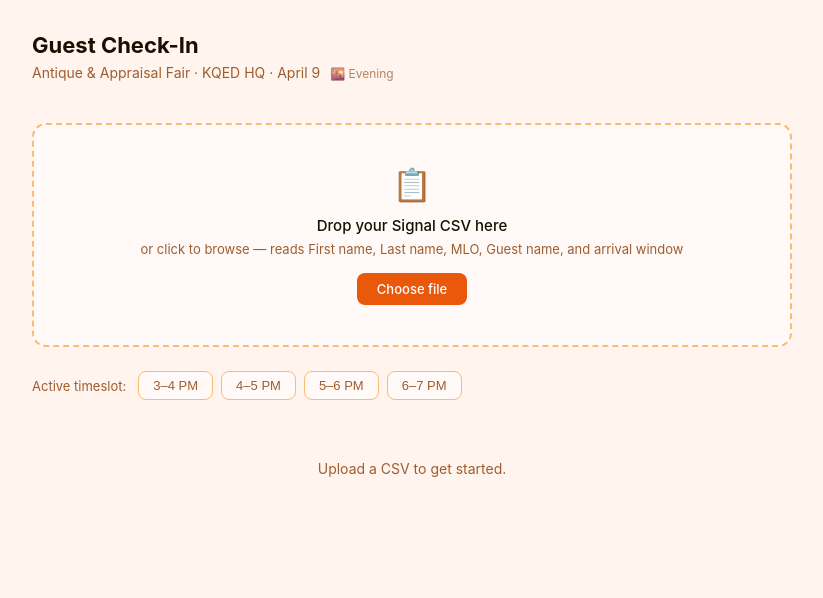
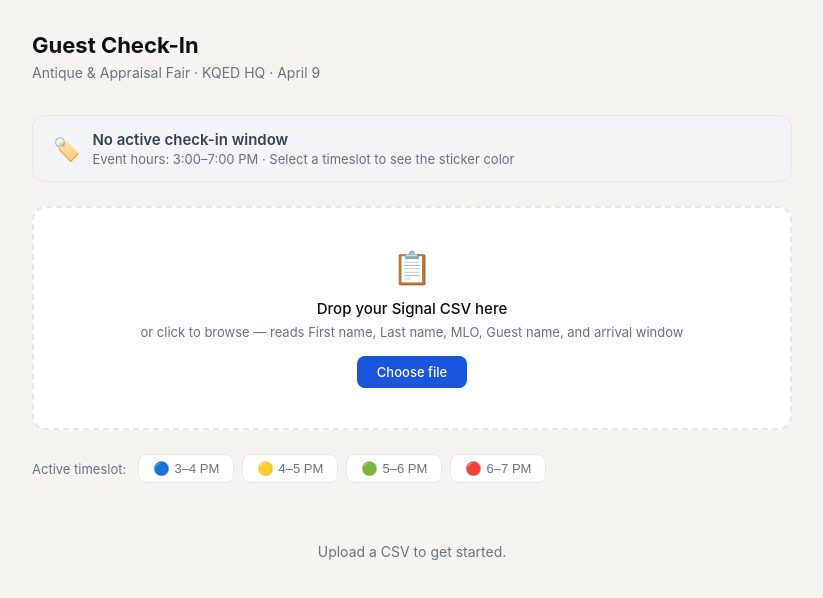
Before and after one commit to svbardell/guest-checkin, a React (Create React App) app: page / in a window 1280 px wide. Shown: the top 598 px of the page, without its empty margins (228-1051 px from the left). Built offline with nearby package versions, Linux system fonts and the light colour scheme.

Commit message:
Add sticker color banner based on active time window

```diff
--- a/src/GuestCheckIn.jsx
+++ b/src/GuestCheckIn.jsx
@@ -1,4 +1,4 @@
-import { useState, useMemo } from "react";
+import { useState, useMemo, useEffect } from "react";
 
 const TIMESLOTS = [
   { label: "3–4 PM", value: "3:00–4:00 PM" },
@@ -7,136 +7,63 @@ const TIMESLOTS = [
   { label: "6–7 PM", value: "6:00–7:00 PM" },
 ];
 
-// Returns a color theme object based on the current hour (0–23)
-function getHourTheme() {
-  const hour = new Date().getHours();
-  if (hour >= 0 && hour < 5) {
-    // Midnight → Early Morning (0–4): Deep navy/dark blue
-    return {
-      "--bg": "#0d1117",
-      "--surface": "#161b22",
-      "--border": "#30363d",
-      "--text": "#e6edf3",
-      "--muted": "#8b949e",
-      "--accent": "#58a6ff",
-      "--accent-soft": "#1f2d3d",
-      "--success-bg": "#0d2918",
-      "--success-border": "#2ea043",
-      "--success-text": "#56d364",
-      "--warn-bg": "#2d1d00",
-      "--warn-border": "#d29922",
-      "--warn-text": "#e3b341",
-      label: "🌙 Midnight",
-    };
-  } else if (hour >= 5 && hour < 8) {
-    // Dawn (5–7): Warm peach/lavender sunrise
-    return {
-      "--bg": "#fdf4ef",
-      "--surface": "#fff9f5",
-      "--border": "#f5cba7",
-      "--text": "#3d1a05",
-      "--muted": "#9b6b4a",
-      "--accent": "#c0392b",
-      "--accent-soft": "#fdecea",
-      "--success-bg": "#f0fdf4",
-      "--success-border": "#86efac",
-      "--success-text": "#15803d",
-      "--warn-bg": "#fffbeb",
-      "--warn-border": "#fcd34d",
-      "--warn-text": "#92400e",
-      label: "🌅 Dawn",
-    };
-  } else if (hour >= 8 && hour < 12) {
-    // Morning (8–11): Fresh sky blue / mint
-    return {
-      "--bg": "#eef9ff",
-      "--surface": "#ffffff",
-      "--border": "#bae6fd",
-      "--text": "#0c2d3f",
-      "--muted": "#5b8fa8",
-      "--accent": "#0284c7",
-      "--accent-soft": "#e0f2fe",
-      "--success-bg": "#f0fdf4",
-      "--success-border": "#86efac",
-      "--success-text": "#15803d",
-      "--warn-bg": "#fffbeb",
-      "--warn-border": "#fcd34d",
-      "--warn-text": "#92400e",
-      label: "🌤 Morning",
-    };
-  } else if (hour >= 12 && hour < 15) {
-    // Midday (12–14): Clean white / neutral (original)
-    return {
-      "--bg": "#f5f4f1",
-      "--surface": "#ffffff",
-      "--border": "#e5e7eb",
-      "--text": "#0f0f0f",
-      "--muted": "#6b7280",
-      "--accent": "#1a56db",
-      "--accent-soft": "#eff6ff",
-      "--success-bg": "#f0fdf4",
-      "--success-border": "#86efac",
-      "--success-text": "#15803d",
-      "--warn-bg": "#fffbeb",
-      "--warn-border": "#fcd34d",
-      "--warn-text": "#92400e",
-      label: "☀️ Midday",
-    };
-  } else if (hour >= 15 && hour < 18) {
-    // Afternoon (15–17): Warm amber / golden
-    return {
-      "--bg": "#fffbf0",
-      "--surface": "#ffffff",
-      "--border": "#fde68a",
-      "--text": "#1c1207",
-      "--muted": "#92740a",
-      "--accent": "#b45309",
-      "--accent-soft": "#fef3c7",
-      "--success-bg": "#f0fdf4",
-      "--success-border": "#86efac",
-      "--success-text": "#15803d",
-      "--warn-bg": "#fff1f2",
-      "--warn-border": "#fca5a5",
-      "--warn-text": "#991b1b",
-      label: "🌞 Afternoon",
-    };
-  } else if (hour >= 18 && hour < 21) {
-    // Evening (18–20): Warm orange / sunset
-    return {
-      "--bg": "#fff5ee",
-      "--surface": "#fffaf7",
-      "--border": "#fdba74",
-      "--text": "#1a0e00",
-      "--muted": "#a05c2e",
-      "--accent": "#ea580c",
-      "--accent-soft": "#ffedd5",
-      "--success-bg": "#f0fdf4",
-      "--success-border": "#86efac",
-      "--success-text": "#15803d",
-      "--warn-bg": "#fff1f2",
-      "--warn-border": "#fca5a5",
-      "--warn-text": "#991b1b",
-      label: "🌇 Evening",
-    };
-  } else {
-    // Night (21–23): Deep purple / indigo
-    return {
-      "--bg": "#0f0e17",
-      "--surface": "#1a1830",
-      "--border": "#312e5c",
-      "--text": "#e2e0f0",
-      "--muted": "#8b87c0",
-      "--accent": "#a78bfa",
-      "--accent-soft": "#1e1b3a",
-      "--success-bg": "#0d2918",
-      "--success-border": "#2ea043",
-      "--success-text": "#56d364",
-      "--warn-bg": "#2d1d00",
-      "--warn-border": "#d29922",
-      "--warn-text": "#e3b341",
-      label: "🌃 Night",
-    };
+// Sticker color system based on event time windows (PST)
+const STICKER_COLORS = [
+  { slot: "3:00–4:00 PM", startHour: 15, endHour: 16, color: "Blue",   hex: "#3b82f6", bg: "#eff6ff", border: "#bfdbfe", emoji: "🔵" },
+  { slot: "4:00–5:00 PM", startHour: 16, endHour: 17, color: "Yellow", hex: "#eab308", bg: "#fefce8", border: "#fef08a", emoji: "🟡" },
+  { slot: "5:00–6:00 PM", startHour: 17, endHour: 18, color: "Green",  hex: "#22c55e", bg: "#f0fdf4", border: "#bbf7d0", emoji: "🟢" },
+  { slot: "6:00–7:00 PM", startHour: 18, endHour: 19, color: "Red",    hex: "#ef4444", bg: "#fff1f2", border: "#fecaca", emoji: "🔴" },
+];
+
+function getCurrentStickerColor() {
+  const hourPST = new Date().toLocaleString("en-US", { hour: "numeric", hour12: false, timeZone: "America/Los_Angeles" });
+  const h = parseInt(hourPST, 10);
+  return STICKER_COLORS.find((s) => h >= s.startHour && h < s.endHour) || null;
+}
+
+function StickerBanner({ currentSlot }) {
+  const [active, setActive] = useState(getCurrentStickerColor);
+
+  useEffect(() => {
+    // Re-check every 60 seconds in case the hour rolls over
+    const id = setInterval(() => setActive(getCurrentStickerColor()), 60000);
+    return () => clearInterval(id);
+  }, []);
+
+  // If a slot is manually selected, highlight that slot's sticker color
+  const display = currentSlot
+    ? STICKER_COLORS.find((s) => s.slot === currentSlot) || active
+    : active;
+
+  if (!display) {
+    return (
+      <div style={{ background: "#f3f4f6", border: "1px solid #e5e7eb", borderRadius: 12, padding: "14px 20px", marginBottom: 24, display: "flex", alignItems: "center", gap: 12 }}>
+        <span style={{ fontSize: 22 }}>🏷️</span>
+        <div>
+          <div style={{ fontWeight: 600, fontSize: 15, color: "#374151" }}>No active check-in window</div>
+          <div style={{ fontSize: 13, color: "#6b7280", marginTop: 2 }}>Event hours: 3:00–7:00 PM · Select a timeslot to see the sticker color</div>
+        </div>
+      </div>
+    );
   }
+
+  return (
+    <div style={{ background: display.bg, border: `2px solid ${display.border}`, borderRadius: 12, padding: "16px 20px", marginBottom: 24, display: "flex", alignItems: "center", gap: 14 }}>
+      <div style={{ width: 48, height: 48, borderRadius: "50%", background: display.hex, flexShrink: 0, display: "flex", alignItems: "center", justifyContent: "center", fontSize: 22, boxShadow: `0 0 0 4px ${display.border}` }}>
+        {display.emoji}
+      </div>
+      <div>
+        <div style={{ fontWeight: 700, fontSize: 17, color: display.hex, letterSpacing: "-0.01em" }}>
+          Issue a {display.color.toUpperCase()} sticker
+        </div>
+        <div style={{ fontSize: 13, color: "#6b7280", marginTop: 3 }}>
+          Current window: <strong style={{ color: "#374151" }}>{display.slot}</strong>
+          {!currentSlot && <span style={{ marginLeft: 8, fontSize: 12, background: display.border, color: display.hex, padding: "2px 8px", borderRadius: 20, fontWeight: 600 }}>Live</span>}
+          {currentSlot && currentSlot !== active?.slot && <span style={{ marginLeft: 8, fontSize: 12, background: "#fef3c7", color: "#92400e", padding: "2px 8px", borderRadius: 20, fontWeight: 600 }}>Manual override</span>}
+        </div>
+      </div>
+    </div>
+  );
 }
 
 function normalizeSlot(s) {
@@ -210,6 +137,10 @@ function GuestRow({ guest, currentSlot, onCheckin, onUndo }) {
   const rowBg = guest.checkedIn ? (correctSlot === false ? "var(--warn-bg)" : "var(--success-bg)") : "var(--surface)";
   const rowBorder = guest.checkedIn ? (correctSlot === false ? "var(--warn-border)" : "var(--success-border)") : "var(--border)";
   const initials = ((guest.first[0] || "") + (guest.last[0] || "")).toUpperCase();
+
+  // Find the sticker color for this guest's assigned slot
+  const sticker = STICKER_COLORS.find((s) => slotsMatch(s.slot, guest.slot));
+
   return (
     <div style={{ background: rowBg, border: `1px solid ${rowBorder}`, borderRadius: 10, padding: "12px 16px", transition: "all 0.15s ease" }}>
       <div style={{ display: "flex", alignItems: "center", gap: 12 }}>
@@ -218,9 +149,14 @@ function GuestRow({ guest, currentSlot, onCheckin, onUndo }) {
         </div>
         <div style={{ flex: 1, minWidth: 0 }}>
           <div style={{ fontSize: 15, fontWeight: 600, color: "var(--text)", whiteSpace: "nowrap", overflow: "hidden", textOverflow: "ellipsis" }}>{guest.fullName}</div>
-          <div style={{ fontSize: 12, color: "var(--muted)", marginTop: 2, display: "flex", gap: 10, flexWrap: "wrap" }}>
+          <div style={{ fontSize: 12, color: "var(--muted)", marginTop: 2, display: "flex", gap: 10, flexWrap: "wrap", alignItems: "center" }}>
             {guest.mlo && <span>MLO: {guest.mlo}</span>}
             {guest.slot && <span>Slot: {guest.slot}</span>}
+            {sticker && (
+              <span style={{ display: "inline-flex", alignItems: "center", gap: 4, fontSize: 11, fontWeight: 600, color: sticker.hex, background: sticker.bg, border: `1px solid ${sticker.border}`, padding: "1px 7px", borderRadius: 20 }}>
+                {sticker.emoji} {sticker.color} sticker
+              </span>
+            )}
           </div>
         </div>
         <div style={{ display: "flex", alignItems: "center", gap: 8, flexShrink: 0 }}>
@@ -254,8 +190,6 @@ export default function GuestCheckIn() {
   const [search, setSearch] = useState("");
   const [loaded, setLoaded] = useState(false);
 
-  const theme = useMemo(() => getHourTheme(), []);
-
   const handleFile = (file) => {
     if (!file) return;
     const reader = new FileReader();
@@ -270,8 +204,11 @@ export default function GuestCheckIn() {
     setGuests((prev) => prev.map((g) => g.id === id ? { ...g, checkedIn: false, checkedInTime: null } : g));
   };
   const exportCSV = () => {
-    const headers = ["First Name", "Last Name", "MLO", "Guest Name", "Assigned Slot", "Checked In", "Check-In Time (PST)"];
-    const rows = guests.map((g) => [g.first, g.last, g.mlo, g.guestName, g.slot, g.checkedIn ? "Yes" : "No", g.checkedInTime || ""]);
+    const headers = ["First Name", "Last Name", "MLO", "Guest Name", "Assigned Slot", "Sticker Color", "Checked In", "Check-In Time (PST)"];
+    const rows = guests.map((g) => {
+      const sticker = STICKER_COLORS.find((s) => slotsMatch(s.slot, g.slot));
+      return [g.first, g.last, g.mlo, g.guestName, g.slot, sticker ? sticker.color : "", g.checkedIn ? "Yes" : "No", g.checkedInTime || ""];
+    });
     const csv = [headers, ...rows].map((row) => row.map((val) => `"${(val || "").replace(/"/g, '""')}"`).join(",")).join("\n");
     const blob = new Blob([csv], { type: "text/csv" });
     const url = URL.createObjectURL(blob);
@@ -294,20 +231,13 @@ export default function GuestCheckIn() {
   }), [guests, currentSlot]);
   const slotGuestCount = currentSlot ? guests.filter((g) => slotsMatch(g.slot, currentSlot)).length : 0;
 
-  const cssVars = Object.fromEntries(
-    Object.entries(theme).filter(([k]) => k.startsWith("--"))
-  );
-
   return (
-    <div style={{ ...cssVars, fontFamily: "'Inter', system-ui, sans-serif", background: "var(--bg)", minHeight: "100vh", padding: "32px 20px" }}>
+    <div style={{ "--text": "#0f0f0f", "--muted": "#6b7280", "--surface": "#ffffff", "--bg": "#f5f4f1", "--border": "#e5e7eb", "--accent": "#1a56db", "--accent-soft": "#eff6ff", "--success-bg": "#f0fdf4", "--success-border": "#86efac", "--success-text": "#15803d", "--warn-bg": "#fffbeb", "--warn-border": "#fcd34d", "--warn-text": "#92400e", fontFamily: "'Inter', system-ui, sans-serif", background: "var(--bg)", minHeight: "100vh", padding: "32px 20px" }}>
       <div style={{ maxWidth: 760, margin: "0 auto" }}>
-        <div style={{ marginBottom: 28, display: "flex", alignItems: "flex-start", justifyContent: "space-between", gap: 16 }}>
+        <div style={{ marginBottom: 20, display: "flex", alignItems: "flex-start", justifyContent: "space-between", gap: 16 }}>
           <div>
             <h1 style={{ fontSize: 22, fontWeight: 700, color: "var(--text)", margin: 0 }}>Guest Check-In</h1>
-            <p style={{ fontSize: 14, color: "var(--muted)", marginTop: 6 }}>
-              Antique &amp; Appraisal Fair · KQED HQ · April 9
-              <span style={{ marginLeft: 10, fontSize: 12, opacity: 0.75 }}>{theme.label}</span>
-            </p>
+            <p style={{ fontSize: 14, color: "var(--muted)", marginTop: 6 }}>Antique &amp; Appraisal Fair · KQED HQ · April 9</p>
           </div>
           {loaded && (
             <button onClick={exportCSV} style={{ fontSize: 13, fontWeight: 500, padding: "8px 16px", borderRadius: 8, flexShrink: 0, border: "1px solid var(--border)", background: "var(--surface)", color: "var(--text)", cursor: "pointer" }}>
@@ -315,6 +245,8 @@ export default function GuestCheckIn() {
             </button>
           )}
         </div>
+
+        <StickerBanner currentSlot={currentSlot} />
 
         {!loaded && (
           <div
@@ -333,19 +265,24 @@ export default function GuestCheckIn() {
 
         <div style={{ display: "flex", gap: 8, flexWrap: "wrap", alignItems: "center", marginBottom: 20 }}>
           <span style={{ fontSize: 13, color: "var(--muted)", marginRight: 4 }}>Active timeslot:</span>
-          {TIMESLOTS.map((s) => (
-            <button key={s.value} onClick={() => setCurrentSlot(s.value)} style={{ fontSize: 13, fontWeight: 500, padding: "6px 14px", borderRadius: 8, border: currentSlot === s.value ? "1.5px solid var(--accent)" : "1px solid var(--border)", background: currentSlot === s.value ? "var(--accent-soft)" : "var(--surface)", color: currentSlot === s.value ? "var(--accent)" : "var(--muted)", cursor: "pointer" }}>
-              {s.label}
-            </button>
-          ))}
+          {TIMESLOTS.map((s) => {
+            const sc = STICKER_COLORS.find((c) => c.slot === s.value);
+            return (
+              <button key={s.value} onClick={() => setCurrentSlot(currentSlot === s.value ? null : s.value)}
+                style={{ fontSize: 13, fontWeight: 500, padding: "6px 14px", borderRadius: 8, border: currentSlot === s.value ? `1.5px solid ${sc?.hex || "var(--accent)"}` : "1px solid var(--border)", background: currentSlot === s.value ? (sc?.bg || "var(--accent-soft)") : "var(--surface)", color: currentSlot === s.value ? (sc?.hex || "var(--accent)") : "var(--muted)", cursor: "pointer", display: "flex", alignItems: "center", gap: 5 }}>
+                {sc && <span>{sc.emoji}</span>}
+                {s.label}
+              </button>
+            );
+          })}
         </div>
 
         {loaded && (
           <div style={{ display: "grid", gridTemplateColumns: "repeat(4, minmax(0, 1fr))", gap: 10, marginBottom: 20 }}>
             <StatCard label="Total guests" value={stats.total} />
-            <StatCard label="Checked in" value={stats.checkedIn} accent="var(--success-bg)" />
+            <StatCard label="Checked in" value={stats.checkedIn} accent="#f0fdf4" />
             <StatCard label="This slot" value={stats.thisSlot} />
-            <StatCard label="Wrong slot" value={stats.wrongSlot} accent={stats.wrongSlot > 0 ? "var(--warn-bg)" : undefined} />
+            <StatCard label="Wrong slot" value={stats.wrongSlot} accent={stats.wrongSlot > 0 ? "#fffbeb" : undefined} />
           </div>
         )}
 
```
